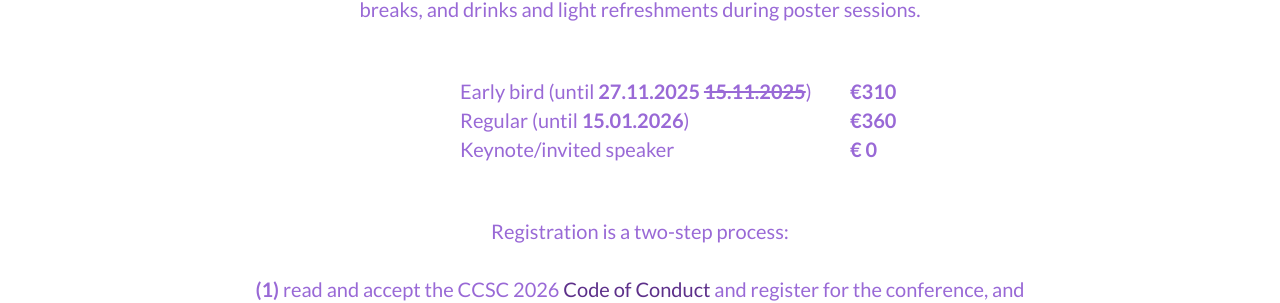
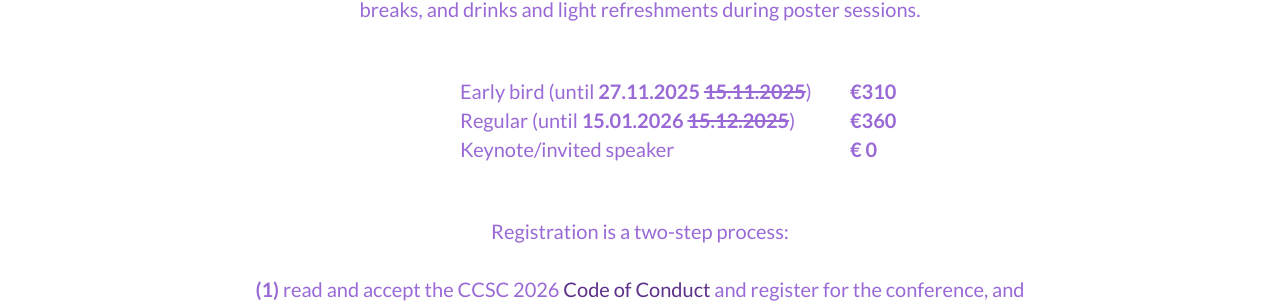
Before and after one commit to ccsc2026/ccsc2026.github.io, a Jekyll site: the page built from registration.html, in a window 1280 px wide and 900 px high. Shown: the part 414-717 px from the top of the window. Built offline with Jekyll 4.4.1, drawn with Linux system fonts in a browser that asks for light colours.

Commit message:
Update registration dates in HTML

```diff
--- a/registration.html
+++ b/registration.html
@@ -26,7 +26,7 @@ layout: page
       <div class="col-lg-4">
         <p>
           Early bird (until <b>27.11.2025 <s>15.11.2025</s></b>) <br>
-          Regular (until <b>15.01.2026</b>) <br>
+          Regular (until <b>15.01.2026 <s>15.12.2025</s></b>) <br>
           Keynote/invited speaker <br>
         </p>
       </div>
```
